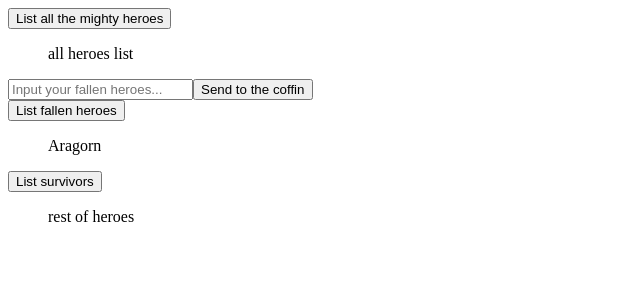
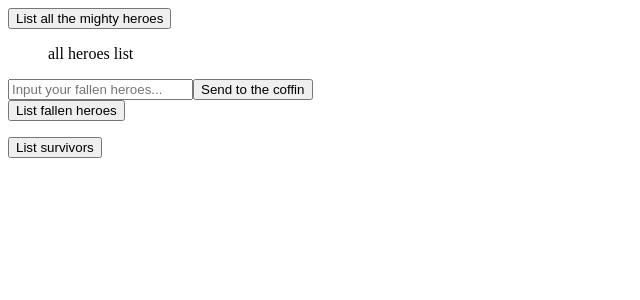
Before and after one commit to Vik0411/Lotr-comp, a React (Create React App) app: page / in a window 1280 px wide. Shown: the top 300 px of the page, without its empty margins (0-640 px from the left). Built offline with nearby package versions, Linux system fonts and the light colour scheme.

Commit message:
useContext implemented and formatted

```diff
--- a/src/App.tsx
+++ b/src/App.tsx
@@ -1,35 +1,33 @@
-import React from 'react';
-import FallenHeroes from './components/FallenHeroes';
+import React, { useState } from "react";
+import FallenHeroes from "./components/FallenHeroes";
+import { LOTRProvider } from "./context";
 
 function App() {
   return (
+    <LOTRProvider>
       <div className="App">
         <header className="App-header">
           <header className="header">
             <button className="btn list_all">List all the mighty heroes</button>
             <div className="all__heroes__panel">
-                    <ul className="all_heroes__list">
-                  all heroes list
-                    </ul>
+              <ul className="all_heroes__list">all heroes list</ul>
             </div>
           </header>
-          <FallenHeroes/>
+          <FallenHeroes />
           <header className="header">
             <button className="btn list_survivors">List survivors</button>
             <div className="rest__panel">
-                    <ul className="rest__heroes__list">
-                       rest of heroes
-                    </ul>
+              <ul className="rest__heroes__list">{}</ul>
             </div>
           </header>
-        <img/>
+          <img />
           <p>
             <code></code>
           </p>
-        <a>
-        </a>
+          <a></a>
         </header>
       </div>
+    </LOTRProvider>
   );
 }
 
--- a/src/components/FallenHeroes.tsx
+++ b/src/components/FallenHeroes.tsx
@@ -1,7 +1,8 @@
-import FallenHero from "./FallenHero"
-import React, { useState } from 'react'
+import { LOTRContext } from "../context";
+import FallenHero from "./FallenHero";
+import React, { useState } from "react";
 
-function FallenHeroes(){
+function FallenHeroes() {
   // the FallenHero component should be rendered in this component in a loop or so
   // to show all the fallen heroes, via forEach() or so
 
@@ -10,48 +11,56 @@ function FallenHeroes(){
   // matching hero from the set of totalHeroes,
   // and is included in rest of heroes alive, update the state accordingly
 
-     const [campaign, setCampaign] = useState({
-        fallenName:'',
-        fallenHeroes: ['Aragorn'],
-        restOfAliveHeroes: ['Eowyn', 'Beravor'],
-        allHeros: ['Aragorn', 'Eowyn', 'Beravor']
-    });
+  const { campaign, setCampaign } = React.useContext(LOTRContext);
 
   const handleChange: React.ChangeEventHandler<HTMLInputElement> = (e) =>
-         setCampaign({...campaign, fallenName: e.target.value});
-
+    setCampaign({ ...campaign, fallenName: e.target.value });
 
   const addFallenHero: React.FormEventHandler = (e) => {
     //add hero to the list if it isnt there yet
-        if(!campaign.restOfAliveHeroes.includes(campaign.fallenName)){
-            throw Error
+    if (!campaign.restOfAliveHeroes.includes(campaign.fallenName)) {
+      throw Error;
     }
-        if(campaign.allHeros.includes(campaign.fallenName) && campaign.restOfAliveHeroes.includes(campaign.fallenName)){
-            const updatedFallen = [...campaign.fallenHeroes, campaign.fallenName]
-            const updatedRestOfAlive = campaign.restOfAliveHeroes.filter(e => e !== campaign.fallenName);
-            setCampaign({...campaign, fallenHeroes: updatedFallen, restOfAliveHeroes: updatedRestOfAlive})
+    if (
+      campaign.allHeros.includes(campaign.fallenName) &&
+      campaign.restOfAliveHeroes.includes(campaign.fallenName)
+    ) {
+      const updatedFallen = [...campaign.fallenHeroes, campaign.fallenName];
+      const updatedRestOfAlive = campaign.restOfAliveHeroes.filter(
+        (e) => e !== campaign.fallenName
+      );
+      setCampaign({
+        ...campaign,
+        fallenHeroes: updatedFallen,
+        restOfAliveHeroes: updatedRestOfAlive,
+      });
     }
-        if(!campaign.allHeros.includes(campaign.fallenName)){
-            throw Error
+    if (!campaign.allHeros.includes(campaign.fallenName)) {
+      throw Error;
     }
-    }
+  };
 
-    console.log(campaign)
+  console.log(campaign);
   return (
     <div>
-        <input type="text" className="input_fallen" value={campaign.fallenName} placeholder="Input your fallen heroes..."
-       onChange={handleChange} />
-            <button className="btn input_fallen" onClick={addFallenHero}>Send to the coffin</button>
+      <input
+        type="text"
+        className="input_fallen"
+        value={campaign.fallenName}
+        placeholder="Input your fallen heroes..."
+        onChange={handleChange}
+      />
+      <button className="btn input_fallen" onClick={addFallenHero}>
+        Send to the coffin
+      </button>
       <header className="header">
         <button className="btn list_fallen">List fallen heroes</button>
         <div className="fallen__heroes__panel">
-                    <ul className="fallen_heroes__list">
-                        {campaign.fallenHeroes}
-                    </ul>
+          <ul className="fallen_heroes__list">{campaign.fallenHeroes}</ul>
         </div>
       </header>
     </div>
-    )
+  );
 }
 
-export default FallenHeroes
+export default FallenHeroes;
--- a/src/context.tsx
+++ b/src/context.tsx
@@ -1,3 +1,5 @@
+import React, { SetStateAction, useState, Dispatch, ReactNode } from "react";
+import { Campaign } from "./types";
 // Here the first working version with local browser storage was only in javascript
 // and will have to be adjusted to react and useState() hooks probably
 // This page should work as mainly as the data handling place
@@ -41,4 +43,48 @@ console.log(state.fallenHeroes, state.restOfAliveHeroes)
 
 */
 
-export {}
+export interface CampaignContextInterface {
+  campaign: Campaign;
+  setCampaign: Dispatch<SetStateAction<Campaign>>;
+}
+
+const defaultState = {
+  campaign: {
+    fallenName: "",
+    fallenHeroes: [""],
+    restOfAliveHeroes: ["Aragorn", "Eowyn", "Beravor"],
+    allHeros: ["Aragorn", "Eowyn", "Beravor"],
+  },
+  setCampaign: (campaign: Campaign) => {},
+} as CampaignContextInterface;
+
+const LOTRContext = React.createContext(defaultState);
+
+type CampaignProvideProps = {
+  children: ReactNode;
+};
+const LOTRProvider = ({ children }: CampaignProvideProps) => {
+  const [campaign, setCampaign] = useState<Campaign>({
+    fallenName: "",
+    fallenHeroes: [""],
+    restOfAliveHeroes: ["Aragorn", "Eowyn", "Beravor"],
+    allHeros: ["Aragorn", "Eowyn", "Beravor"],
+  });
+
+  // error
+  const [error, setError] = useState({ show: false, msg: "" });
+  //check rate
+  // error
+  return (
+    <LOTRContext.Provider
+      value={{
+        campaign,
+        setCampaign,
+      }}
+    >
+      {children}
+    </LOTRContext.Provider>
+  );
+};
+
+export { LOTRContext, LOTRProvider };
```
Also changed, not shown: src/components/FallenHero.tsx (+4 -5 lines). Lines whose indentation alone changed are shown as unchanged.
